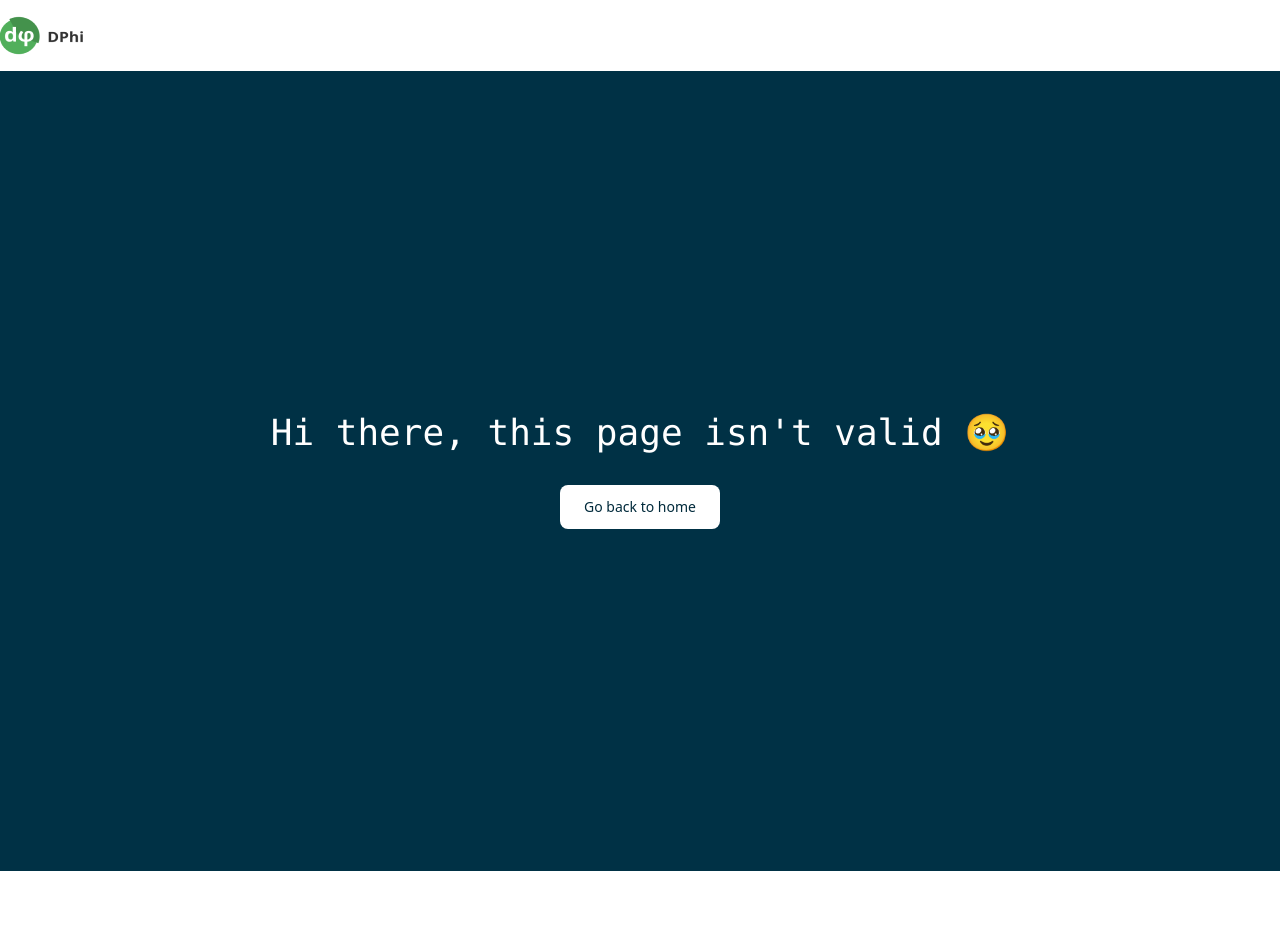
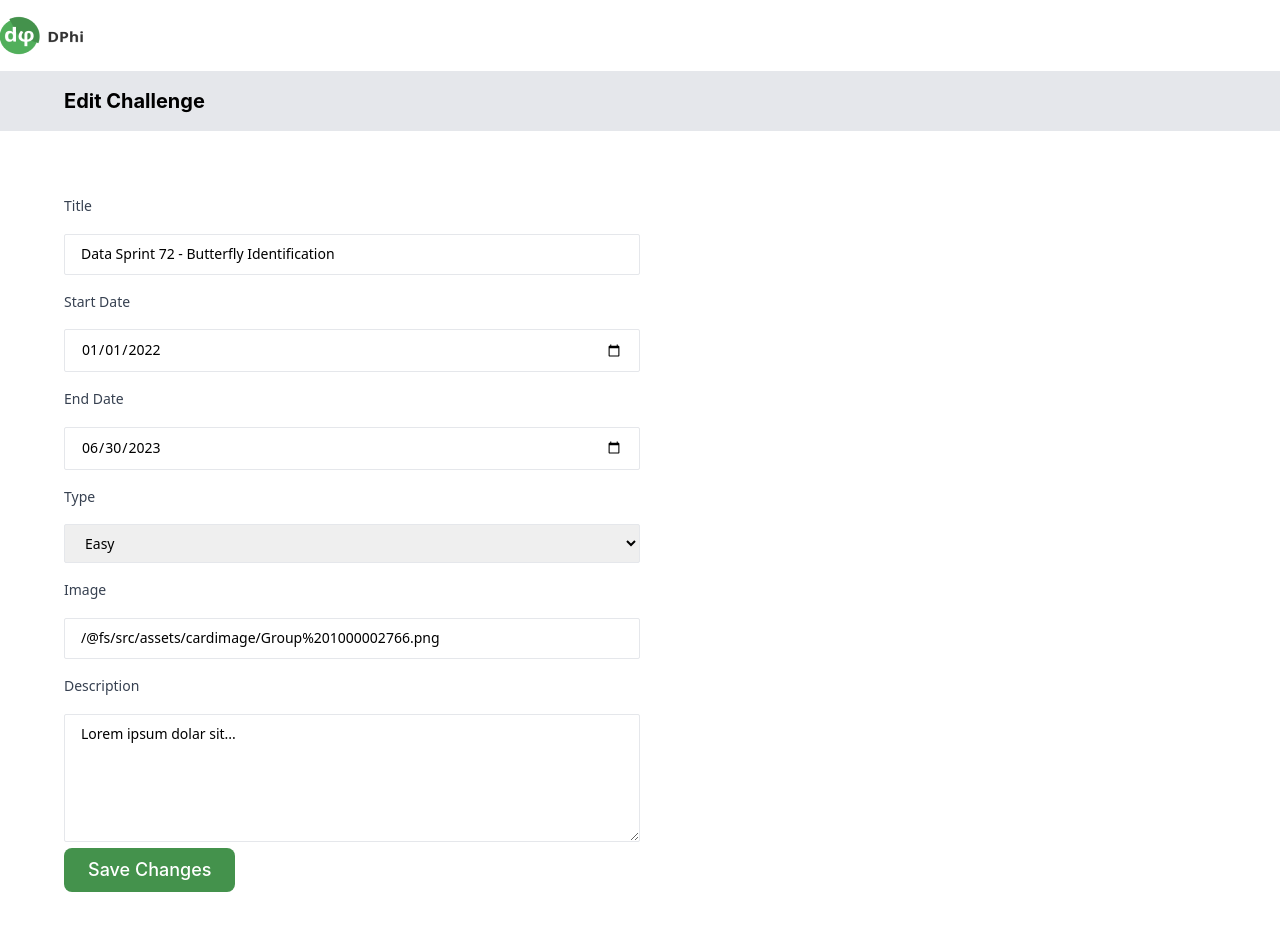
Before and after one commit to ay690/AI-Planet-Hackathon, a React (Create React App) app: page /hackathon/admin/1 in a window 1280 px wide. Shown: the top 930 px of the page. Before the commit the page ends 871 px from the top, so only its background shows below. Built offline with nearby package versions, Linux system fonts and the light colour scheme; the HTML template or start-up script is replaced by a standard one.

Commit message:
feat: Edit, Add and Delete Challenge feature

```diff
--- a/src/App.js
+++ b/src/App.js
@@ -1,5 +1,5 @@
 import { Layout, ChallengeDetails } from "./components/index";
-import { Home, Admin, Error } from "./pages/index";
+import { Home, Admin, Error, EditChallenge } from "./pages/index";
 import { Route, Routes, BrowserRouter as Router } from "react-router-dom";
 
 function App() {
@@ -10,6 +10,7 @@ function App() {
           <Route path="/hackathon" element={<Home />} />
           <Route path="/hackathon/admin" element={<Admin />} />
           <Route path="/hackathon/details/:id" element={<ChallengeDetails />} />
+          <Route path="/hackathon/admin/:id" element={<EditChallenge />} />
           <Route path="/hackathon/*" element={<Error />} />
         </Routes>
       </Layout>
--- a/src/components/ChallengeDetails.jsx
+++ b/src/components/ChallengeDetails.jsx
@@ -24,7 +24,7 @@ const ChallengeDetails = () => {
         </div>
         <button className="flex items-center space-x-2 text-gray-500 bg-white rounded-lg">
           <img src={graph} className="w-5 h-5" alt="Check Icon" />
-          <span>Easy</span>
+          <span>{items[id].type}</span>
         </button>
       </header>
       <div className="flex-1 bg-white">
@@ -34,11 +34,7 @@ const ChallengeDetails = () => {
             <div className="space-x-4">
               <button
                 className="text-white rounded-md bg-custom-green font-popins font-[600] text-[14px]"
-                onClick={() =>
-                  alert(
-                    "Functionality under construction, Thank you for understanding 🥹"
-                  )
-                }
+                onClick={() => navigate(`/hackathon/admin/${id}`)}
               >
                 Edit
               </button>
--- a/src/components/ExploreChallenges.jsx
+++ b/src/components/ExploreChallenges.jsx
@@ -18,7 +18,17 @@ const CheckListLayout = ({ item, setSearchItem }) => (
           : e.target.checked && setSearchItem("")
       }
     />
-    <label htmlFor={item} style={{ textTransform: 'capitalize', fontWeight: "400", fontFamily: "inter", fontSize: "14px" }}>{item}</label>
+    <label
+      htmlFor={item}
+      style={{
+        textTransform: "capitalize",
+        fontWeight: "400",
+        fontFamily: "inter",
+        fontSize: "14px",
+      }}
+    >
+      {item}
+    </label>
   </div>
 );
 
--- a/src/components/ExploreChallengesCard.jsx
+++ b/src/components/ExploreChallengesCard.jsx
@@ -52,7 +52,7 @@ const ExploreChallengesCard = ({ item }) => {
               ? "Starts in"
               : status === "Active"
               ? "Ends in"
-              : "Ended in"}
+              : "Ended on"}
           </p>
           {status !== "Past" ? (
             <div className="flex justify-center w-full space-x-2">
--- /dev/null
+++ b/src/pages/EditChallenge.jsx
@@ -0,0 +1,112 @@
+import { useState } from "react";
+import { useNavigate, useParams } from "react-router-dom";
+import { items } from "../utils/items";
+
+const EditChallenge = () => {
+  const { id } = useParams();
+  const navigate = useNavigate();
+  const item = items[id];
+
+  const [formData, setFormData] = useState({
+    title: item.title,
+    startDate: item.startDate,
+    endDate: item.endDate,
+    type: item.type,
+    image: item.image,
+    description: item.description,
+  });
+
+  const handleChange = (e) => {
+    setFormData({
+      ...formData,
+      [e.target.name]: e.target.value,
+    });
+  };
+
+  const handleSubmit = (e) => {
+    e.preventDefault();
+    items[id] = { ...items[id], ...formData };
+    navigate(`/hackathon`);
+  };
+
+  return (
+    <section className="flex flex-col h-screen">
+      <div className="py-4 bg-gray-200">
+        <h4 className="max-w-6xl mx-auto font-bold font-inter">
+          Edit Challenge
+        </h4>
+      </div>
+      <div className="flex-1 py-16 bg-white">
+        <form className="max-w-6xl mx-auto" onSubmit={handleSubmit}>
+          <div className="space-y-4">
+            <label className="block text-gray-700">Title</label>
+            <input
+              type="text"
+              name="title"
+              value={formData.title}
+              onChange={handleChange}
+              className="w-1/2 px-4 py-2 border rounded-sm"
+            />
+            <label className="block text-gray-700">Start Date</label>
+            <input
+              type="date"
+              name="startDate"
+              value={formData.startDate}
+              onChange={handleChange}
+              className="w-1/2 px-4 py-2 border rounded-sm"
+            />
+            <label className="block text-gray-700">End Date</label>
+            <input
+              type="date"
+              name="endDate"
+              value={formData.endDate}
+              onChange={handleChange}
+              className="w-1/2 px-4 py-2 border rounded-sm"
+            />
+            <label className="block text-gray-700">Type</label>
+            {/* <input
+              type="text"
+              name="type"
+              value={formData.type}
+              onChange={handleChange}
+              className="w-1/2 px-4 py-2 border rounded-sm"
+            /> */}
+            <select
+              name="type"
+              value={formData.type}
+              onChange={handleChange}
+              className="w-1/2 px-4 py-2 border rounded-sm"
+            >
+              <option value="Easy">Easy</option>
+              <option value="Medium">Medium</option>
+              <option value="Hard">Hard</option>
+            </select>
+            <label className="block text-gray-700">Image</label>
+            <input
+              type="text"
+              name="image"
+              value={formData.image}
+              onChange={handleChange}
+              className="w-1/2 px-4 py-2 border rounded-sm"
+            />
+            <label className="block text-gray-700">Description</label>
+            <textarea
+              name="description"
+              value={formData.description}
+              onChange={handleChange}
+              className="w-1/2 h-32 px-4 py-2 border rounded-sm"
+            />
+          </div>
+          <button
+            type="submit"
+            className="text-white rounded-lg w-fit bg-custom-green font-inter font-[500] text-[18px]"
+          >
+            Save Changes
+          </button>
+        </form>
+      </div>
+    </section>
+  );
+};
+
+export default EditChallenge;
--- a/src/pages/index.js
+++ b/src/pages/index.js
@@ -1,5 +1,6 @@
 import Admin from "./Admin";
 import Error from "./Error";
 import Home from "./Home";
+import EditChallenge from "./EditChallenge";
 
-export { Home, Admin, Error };
+export { Home, Admin, Error, EditChallenge };
```
